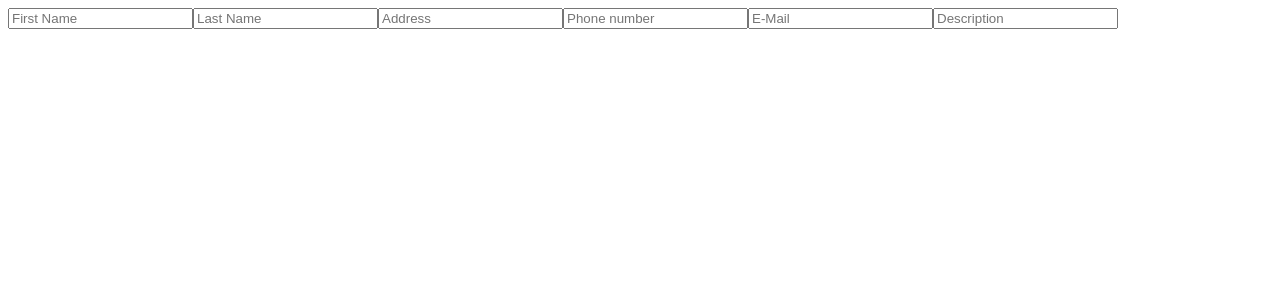
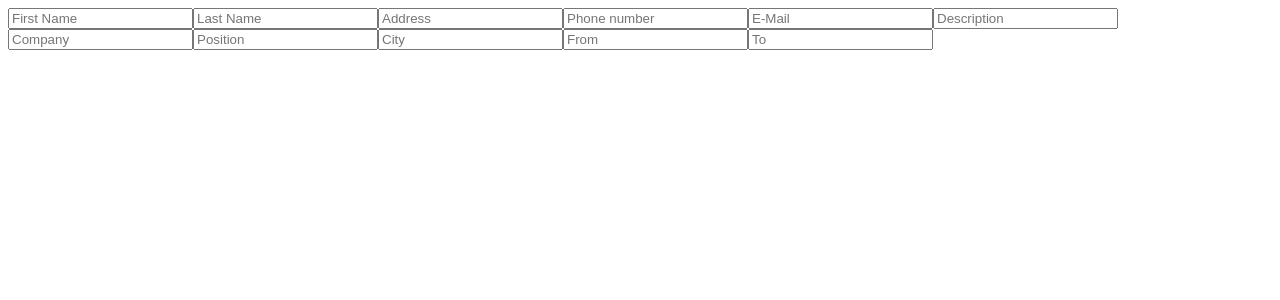
Before and after one commit to fufako/cv-react-app, a React (Create React App) app: page / in a window 1280 px wide. Shown: the top 300 px of the page. Built offline with nearby package versions, Linux system fonts and the light colour scheme.

Commit message:
Add form in Experience component

```diff
--- a/src/App.js
+++ b/src/App.js
@@ -1,5 +1,6 @@
 import React, { Component } from "react"
 import Personal from "./components/Personal"
+import Experience from "./components/Experience"
 
 class App extends Component {
   constructor() {
@@ -10,6 +11,7 @@ class App extends Component {
     return (
       <div>
         <Personal />
+        <Experience />
       </div>
     )
   }
--- a/src/components/Experience.js
+++ b/src/components/Experience.js
@@ -1 +1,30 @@
 import React, { Component } from "react"
+
+class Experience extends Component {
+  constructor() {
+    super()
+    this.state = {
+      company: "",
+      title: "",
+      city: "",
+      start: "",
+      end: "",
+    }
+  }
+
+  render() {
+    return (
+      <div id="Experience">
+        <form>
+          <input placeholder="Company" />
+          <input placeholder="Position" />
+          <input placeholder="City" />
+          <input placeholder="From" />
+          <input placeholder="To" />
+        </form>
+      </div>
+    )
+  }
+}
+
+export default Experience
```
